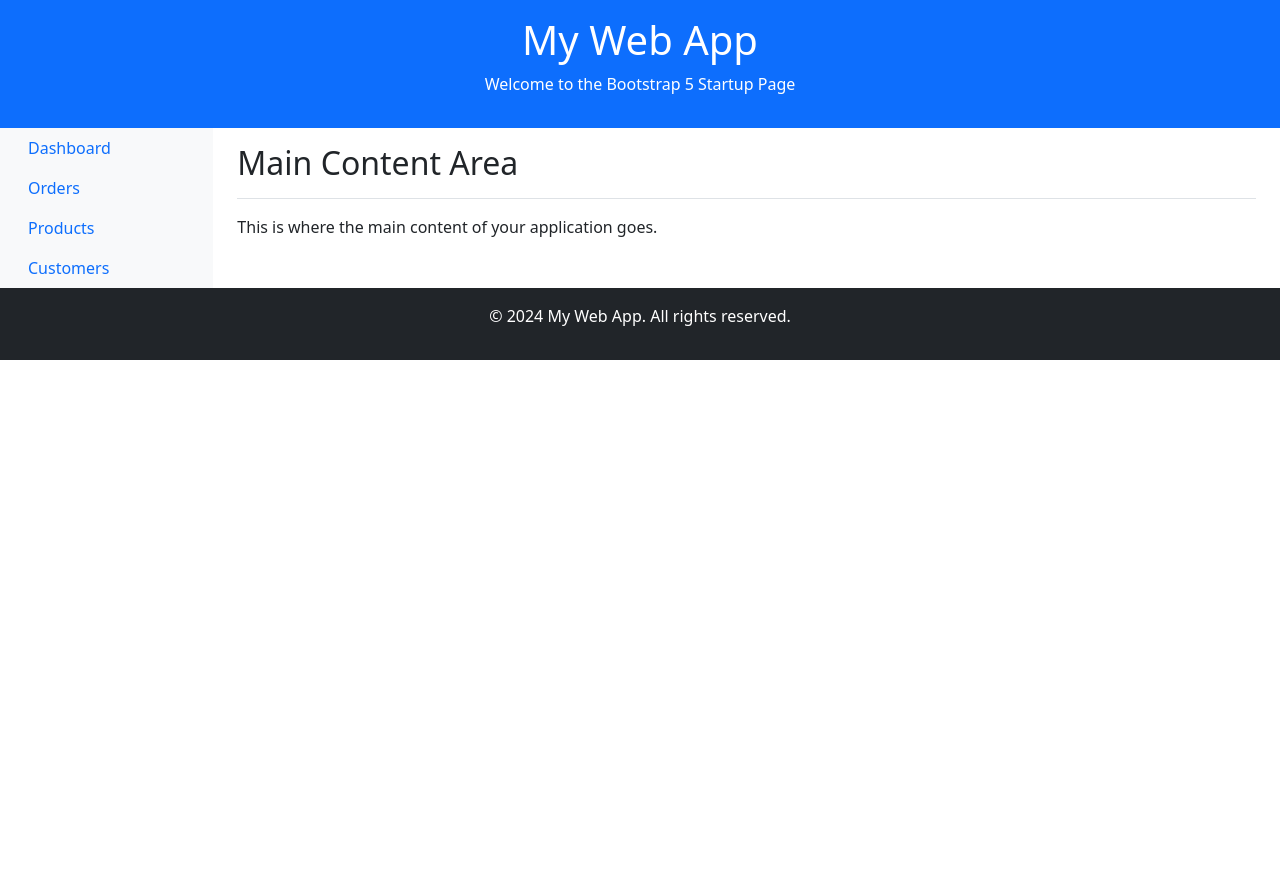
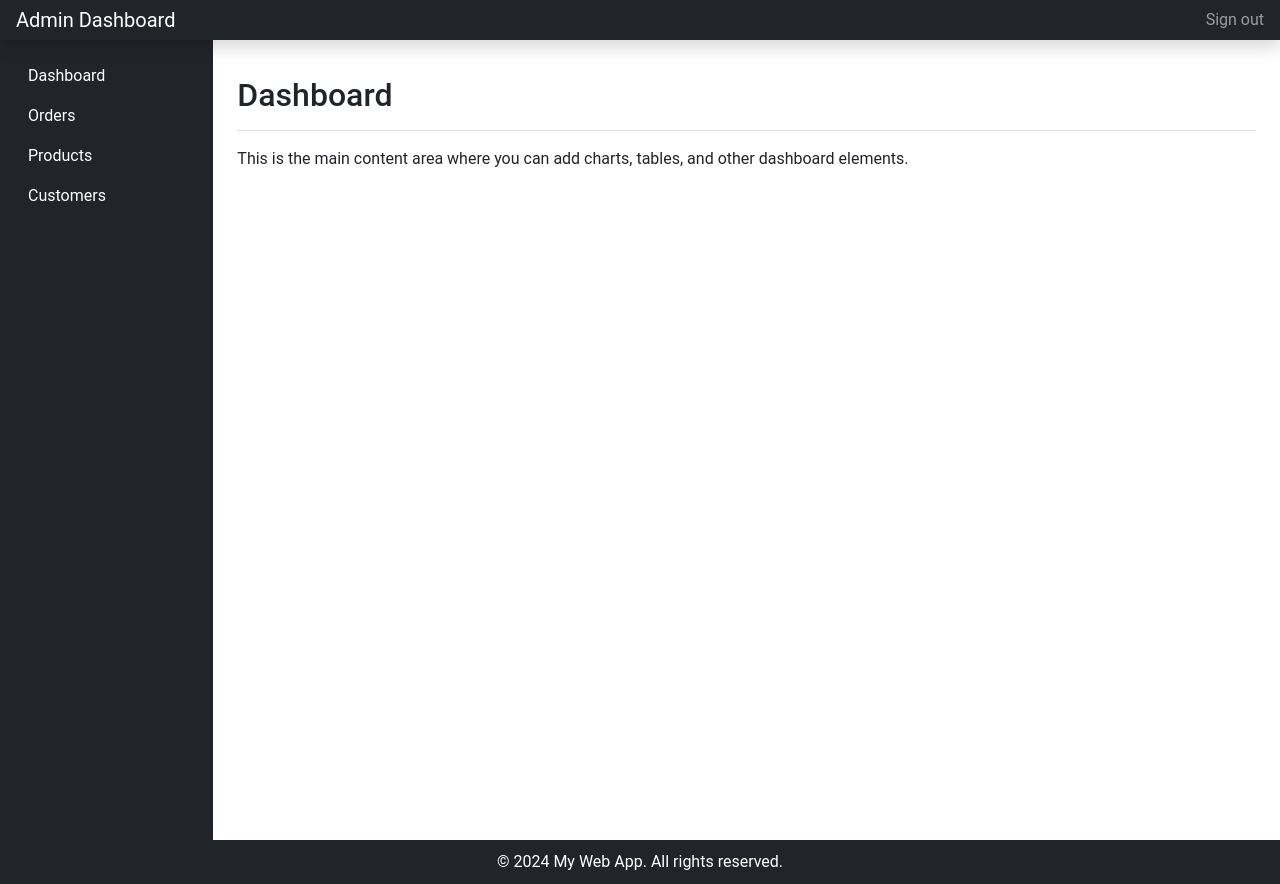
Before and after one commit to hasangithub/prototype, a PHP site: page / in a window 1280 px wide. Before the commit the page ends 360 px from the top, so only its background shows below. Run offline with PHP 8.4, Linux system fonts and the light colour scheme.

Commit message:
more bs5 changes

```diff
--- /dev/null
+++ b/custom.css
@@ -0,0 +1,29 @@
+/* custom.css */
+body {
+    font-family: 'Roboto', sans-serif;
+}
+
+.sidebar {
+    height: 100vh;
+    background-color: #343a40; /* Dark background for sidebar */
+    color: white;
+}
+
+.sidebar a {
+    color: white;
+}
+
+.sidebar a:hover {
+    background-color: #495057;
+}
+
+.main-content {
+    padding: 20px;
+}
+
+.footer {
+    background-color: #343a40;
+    color: white;
+    padding: 10px;
+    text-align: center;
+}
--- a/footer.php
+++ b/footer.php
@@ -1,4 +1,6 @@
 <!-- footer.php -->
-<footer class="bg-dark text-white text-center p-3">
-    <p>&copy; 2024 My Web App. All rights reserved.</p>
+<footer class="footer bg-dark text-white">
+    <div class="container">
+        <p class="m-0">&copy; 2024 My Web App. All rights reserved.</p>
+    </div>
 </footer>
--- a/header.php
+++ b/header.php
@@ -1,18 +1,9 @@
-<!DOCTYPE html>
-<html lang="en">
-<head>
-    <meta charset="UTF-8">
-    <meta name="viewport" content="width=device-width, initial-scale=1.0">
-    <title>My Web App</title>
-    <!-- Bootstrap CSS -->
-    <link href="https://cdn.jsdelivr.net/npm/bootstrap@5.3.0-alpha1/dist/css/bootstrap.min.css" rel="stylesheet">
-</head>
-<body>
-    <!-- Header -->
-    <header class="bg-primary text-white p-3 text-center">
-        <h1>My Web App</h1>
-        <p>Welcome to the Bootstrap 5 Startup Page</p>
-    </header>
-    <!-- Main Layout (Starts here) -->
-    <div class="container-fluid">
-        <div class="row">
+<!-- header.php -->
+<header class="navbar navbar-dark bg-dark sticky-top flex-md-nowrap p-0 shadow">
+    <a class="navbar-brand col-md-3 col-lg-2 me-0 px-3" href="#">Admin Dashboard</a>
+    <div class="navbar-nav">
+        <div class="nav-item text-nowrap">
+            <a class="nav-link px-3" href="#">Sign out</a>
+        </div>
+    </div>
+</header>
--- a/index.php
+++ b/index.php
@@ -1,27 +1,26 @@
-<!-- index.php -->
 <!DOCTYPE html>
 <html lang="en">
 <head>
     <meta charset="UTF-8">
     <meta name="viewport" content="width=device-width, initial-scale=1.0">
-    <title>dashboard</title>
+    <title>Admin Dashboard</title>
     <!-- Bootstrap CSS -->
     <link href="https://cdn.jsdelivr.net/npm/bootstrap@5.3.0-alpha1/dist/css/bootstrap.min.css" rel="stylesheet">
+    <link rel="stylesheet" href="custom.css"> <!-- Custom CSS -->
 </head>
 <body>
-
     <?php include 'header.php'; ?>
 
     <div class="container-fluid">
         <div class="row">
             <?php include 'sidebar.php'; ?>
 
-            <main class="col-md-9 ms-sm-auto col-lg-10 px-md-4">
+            <main class="col-md-9 ms-sm-auto col-lg-10 px-md-4 main-content">
                 <div class="d-flex justify-content-between flex-wrap flex-md-nowrap align-items-center pt-3 pb-2 mb-3 border-bottom">
-                    <h2>Main Content Area</h2>
+                    <h1 class="h2">Dashboard</h1>
                 </div>
                 <div class="content">
-                    <p>This is where the main content of your application goes.</p>
+                    <p>This is the main content area where you can add charts, tables, and other dashboard elements.</p>
                 </div>
             </main>
         </div>
@@ -29,7 +28,7 @@
 
     <?php include 'footer.php'; ?>
 
-    <!-- Bootstrap JS (Optional, for interactivity) -->
+    <!-- Bootstrap JS -->
     <script src="https://cdn.jsdelivr.net/npm/bootstrap@5.3.0-alpha1/dist/js/bootstrap.bundle.min.js"></script>
 </body>
 </html>
--- a/sidebar.php
+++ b/sidebar.php
@@ -1,18 +1,30 @@
-<!-- Sidebar -->
-<nav id="sidebar" class="col-md-3 col-lg-2 d-md-block bg-light sidebar collapse">
-    <div class="position-sticky">
+<!-- sidebar.php -->
+<nav class="col-md-3 col-lg-2 d-md-block bg-dark sidebar">
+    <div class="position-sticky pt-3">
         <ul class="nav flex-column">
             <li class="nav-item">
-                <a class="nav-link active" href="#">Dashboard</a>
+                <a class="nav-link active" href="#">
+                    <span data-feather="home"></span>
+                    Dashboard
+                </a>
             </li>
             <li class="nav-item">
-                <a class="nav-link" href="#">Orders</a>
+                <a class="nav-link" href="#">
+                    <span data-feather="file"></span>
+                    Orders
+                </a>
             </li>
             <li class="nav-item">
-                <a class="nav-link" href="#">Products</a>
+                <a class="nav-link" href="#">
+                    <span data-feather="shopping-cart"></span>
+                    Products
+                </a>
             </li>
             <li class="nav-item">
-                <a class="nav-link" href="#">Customers</a>
+                <a class="nav-link" href="#">
+                    <span data-feather="users"></span>
+                    Customers
+                </a>
             </li>
         </ul>
     </div>
```
